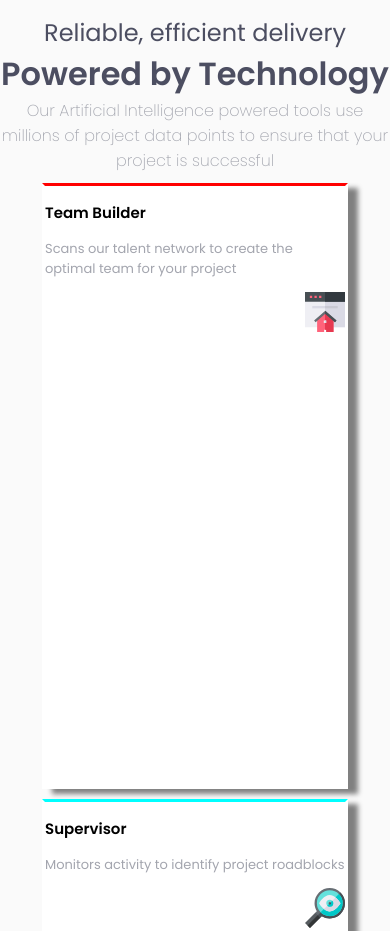
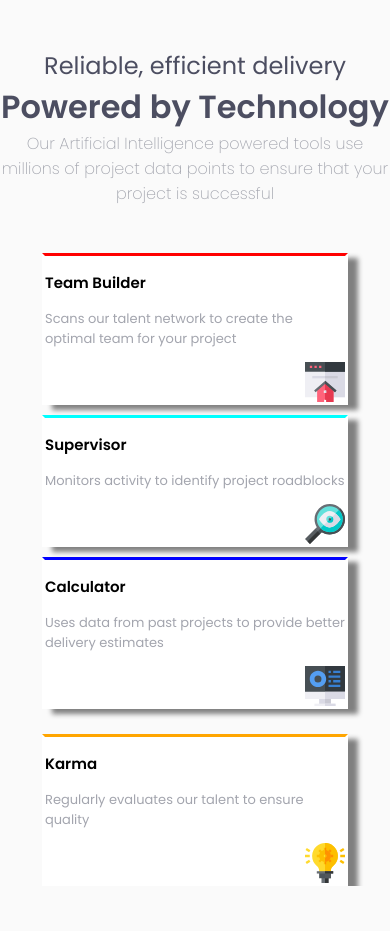
Before and after one commit to Elomolina/Frontend-mentor-four-card-feature-section, a plain HTML site: page index.html in a window 390 px wide. Shown: the top 931 px of the page. After the commit the page ends 886 px from the top, so only its background shows below. Drawn offline with Linux system fonts and the light colour scheme.

Commit message:
adding responsiveness

```diff
--- a/style.css
+++ b/style.css
@@ -24,6 +24,7 @@ body
 }
 .text
 {
+    height:30%;
     display: flex;
     justify-content: center;
     align-items: center;
@@ -31,7 +32,6 @@ body
     flex-direction: column;
     font-family: 'Poppins', sans-serif;
     color:hsl(234, 12%, 34%);
-    margin-top: 15px;
 
 }
 .text h1
@@ -52,7 +52,7 @@ body
 }
 .carts
 {
-    margin-top: 10px;
+    height: 60%;
     display: grid;
     grid-template-columns: 1fr 1fr 1fr;
     grid-template-rows: 1fr 1fr;
```
